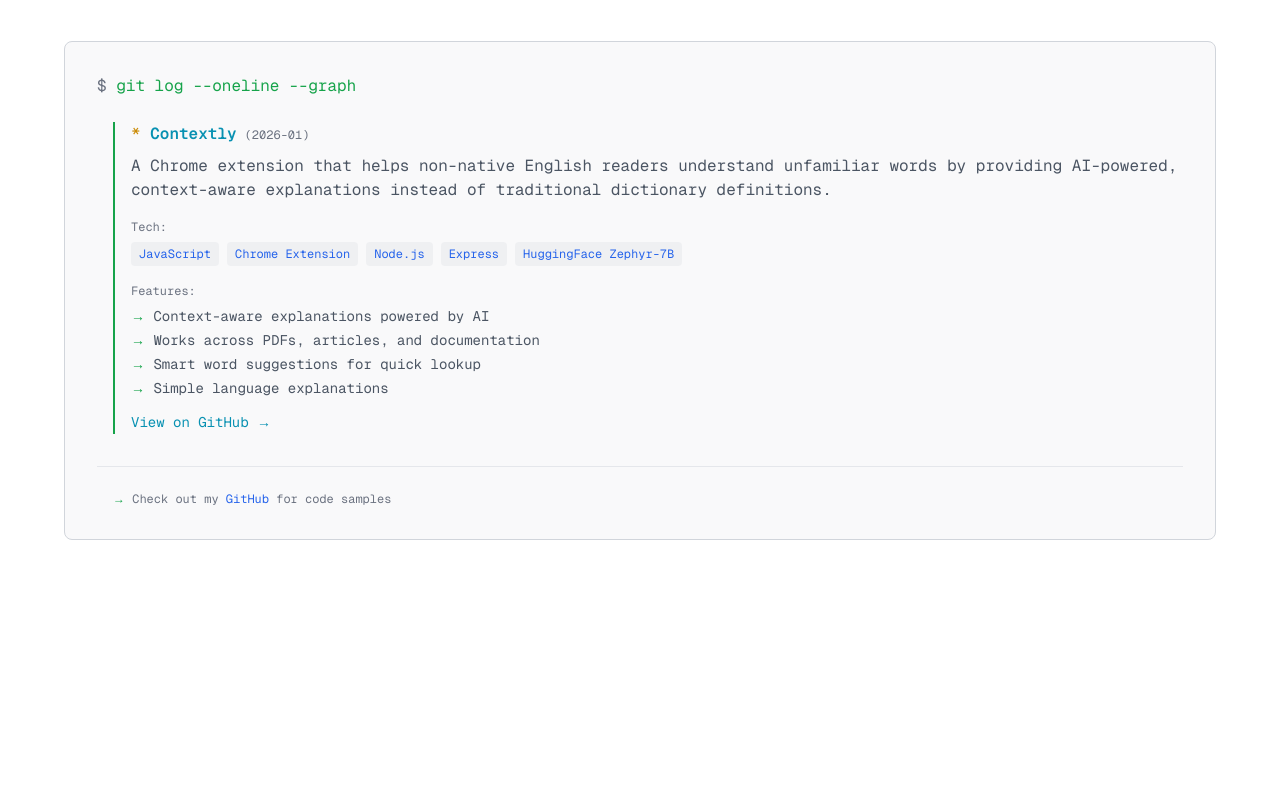
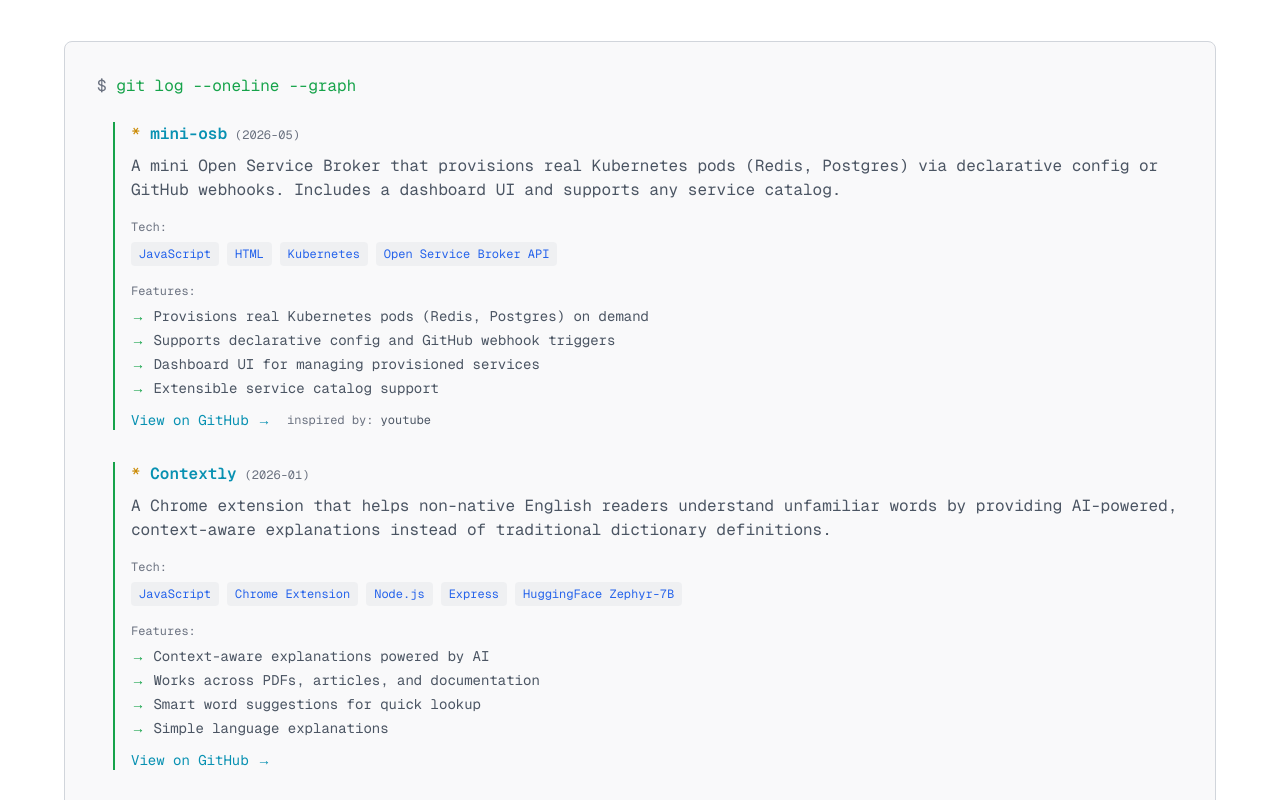
Before and after one commit to mohanadft/portfolio, a Next.js app: page / in a window 1280 px wide. Shown: the part 2000-2800 px from the top of the page. Built offline with nearby package versions, Linux system fonts and the light colour scheme.

Commit message:
feat: add mini-osb project and Wasim Juned testimonial, remove highlight tags
- Add mini-osb project with inspired-by YouTube link
- Add Wasim Juned testimonial
- Remove highlight tags from all testimonials

```diff
--- a/src/components/Projects.tsx
+++ b/src/components/Projects.tsx
@@ -5,6 +5,22 @@ import { useInView } from "framer-motion";
 import { useRef } from "react";
 
 const projects = [
+  {
+    id: "mini-osb",
+    name: "mini-osb",
+    description: "A mini Open Service Broker for Kubernetes",
+    longDescription: "A mini Open Service Broker that provisions real Kubernetes pods (Redis, Postgres) via declarative config or GitHub webhooks. Includes a dashboard UI and supports any service catalog.",
+    tech: ["JavaScript", "HTML", "Kubernetes", "Open Service Broker API"],
+    features: [
+      "Provisions real Kubernetes pods (Redis, Postgres) on demand",
+      "Supports declarative config and GitHub webhook triggers",
+      "Dashboard UI for managing provisioned services",
+      "Extensible service catalog support"
+    ],
+    url: "https://github.com/mohanadft/mini-osb",
+    inspiredBy: "https://www.youtube.com/watch?v=55pTFVoclvE",
+    date: "2026-05"
+  },
   {
     id: "contextly",
     name: "Contextly",
@@ -94,7 +110,8 @@ export default function Projects() {
                   </ul>
                 </div>
 
-                {/* Link */}
+                {/* Links */}
+                <div className="flex flex-wrap gap-4 items-center">
                   <a
                     href={project.url}
                     target="_blank"
@@ -103,6 +120,20 @@ export default function Projects() {
                   >
                     View on GitHub →
                   </a>
+                  {"inspiredBy" in project && typeof project.inspiredBy === "string" && (
+                    <span className="text-xs text-text-muted">
+                      inspired by:{" "}
+                      <a
+                        href={project.inspiredBy}
+                        target="_blank"
+                        rel="noopener noreferrer"
+                        className="text-text-secondary hover:text-cyan hover:underline"
+                      >
+                        youtube
+                      </a>
+                    </span>
+                  )}
+                </div>
               </motion.div>
             ))}
           </div>
--- a/src/components/Testimonials.tsx
+++ b/src/components/Testimonials.tsx
@@ -10,14 +10,18 @@ const testimonials = [
     role: "Tech Leader",
     linkedin: "https://www.linkedin.com/in/mbarhoush",
     quote: "Mohanad's performance has been nothing short of exceptional. His code showcases deep understanding of algorithms and data structures, particularly in backend development. Outstanding problem-solving skills with efficient, well-organized solutions. I wholeheartedly recommend him for any Backend role that demands brilliance and expertise.",
-    highlights: ["Backend expertise", "Problem-solving", "Clean code"],
+  },
+  {
+    name: "Wasim Juned",
+    role: "",
+    linkedin: "https://www.linkedin.com/in/wasimjuned",
+    quote: "An outstanding engineer - a real pleasure working with him.",
   },
   {
     name: "Saleh Marouf",
     role: "Full Stack Software Engineer",
     linkedin: "https://www.linkedin.com/in/saleh-marouf",
     quote: "Outstanding teammate and developer. Highly skilled in solving complex problems with creative solutions. Great balance of technical expertise and communication. I strongly recommend Mohanad for any team looking for a reliable, talented, and dedicated professional.",
-    highlights: ["Creative solutions", "Team collaboration", "Technical expertise"],
   },
 ];
 
@@ -61,10 +65,12 @@ export default function Testimonials() {
                       <span className="text-cyan font-semibold">
                         {testimonial.name}
                       </span>
-                      <span className="text-text-muted">—</span>
-                      <span className="text-yellow text-sm">
-                        {testimonial.role}
-                      </span>
+                      {testimonial.role && (
+                        <>
+                          <span className="text-text-muted">—</span>
+                          <span className="text-yellow text-sm">{testimonial.role}</span>
+                        </>
+                      )}
                     </div>
                     <a
                       href={testimonial.linkedin}
@@ -84,17 +90,6 @@ export default function Testimonials() {
                     "{testimonial.quote}"
                   </div>
 
-                  {/* Highlights */}
-                  <div className="flex flex-wrap gap-2">
-                    {testimonial.highlights.map((highlight) => (
-                      <span
-                        key={highlight}
-                        className="text-xs text-green bg-green/10 px-2 py-1 rounded border border-green/30"
-                      >
-                        ✓ {highlight}
-                      </span>
-                    ))}
-                  </div>
                 </div>
 
                 {/* Separator */}
```
Lines whose indentation alone changed are shown as unchanged.
